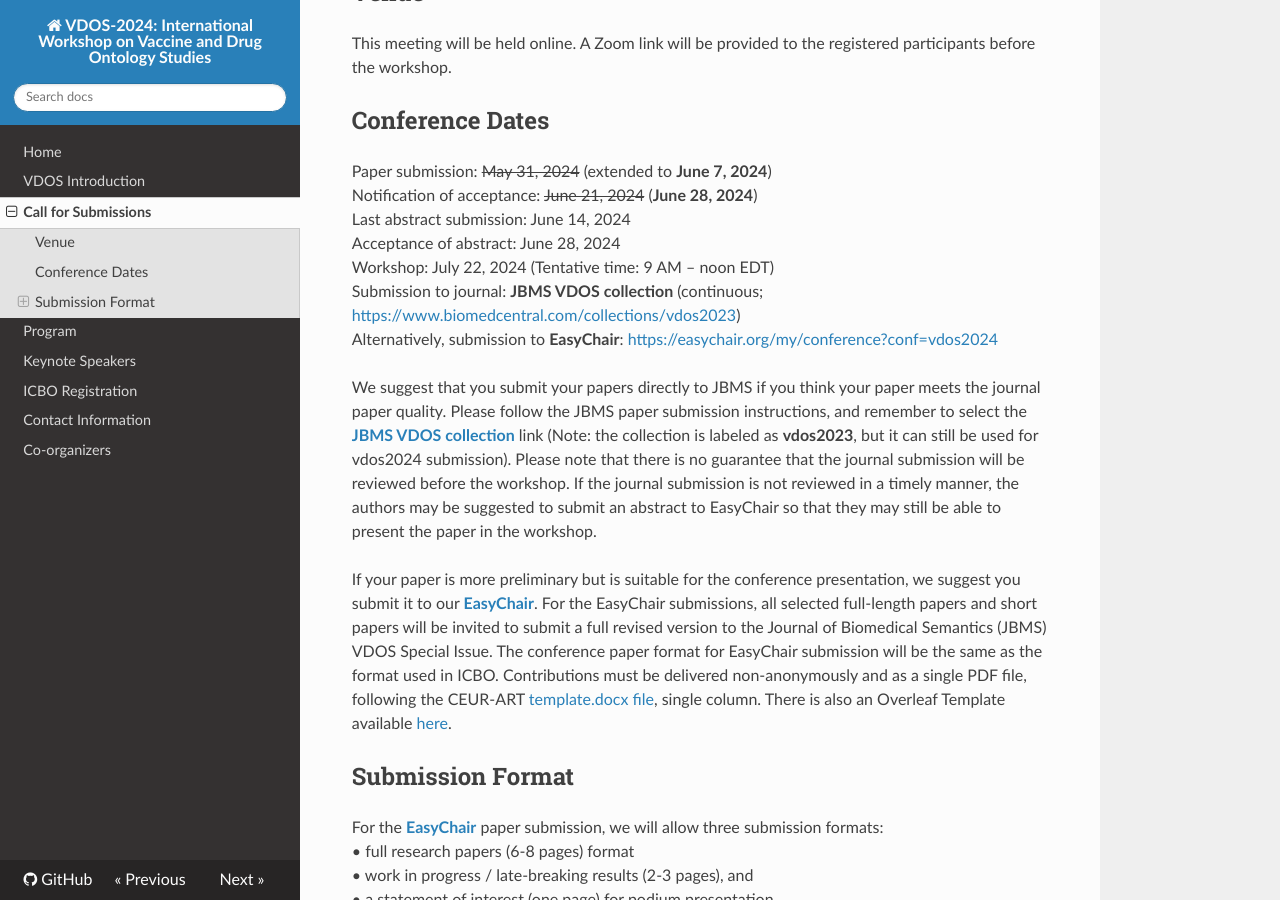
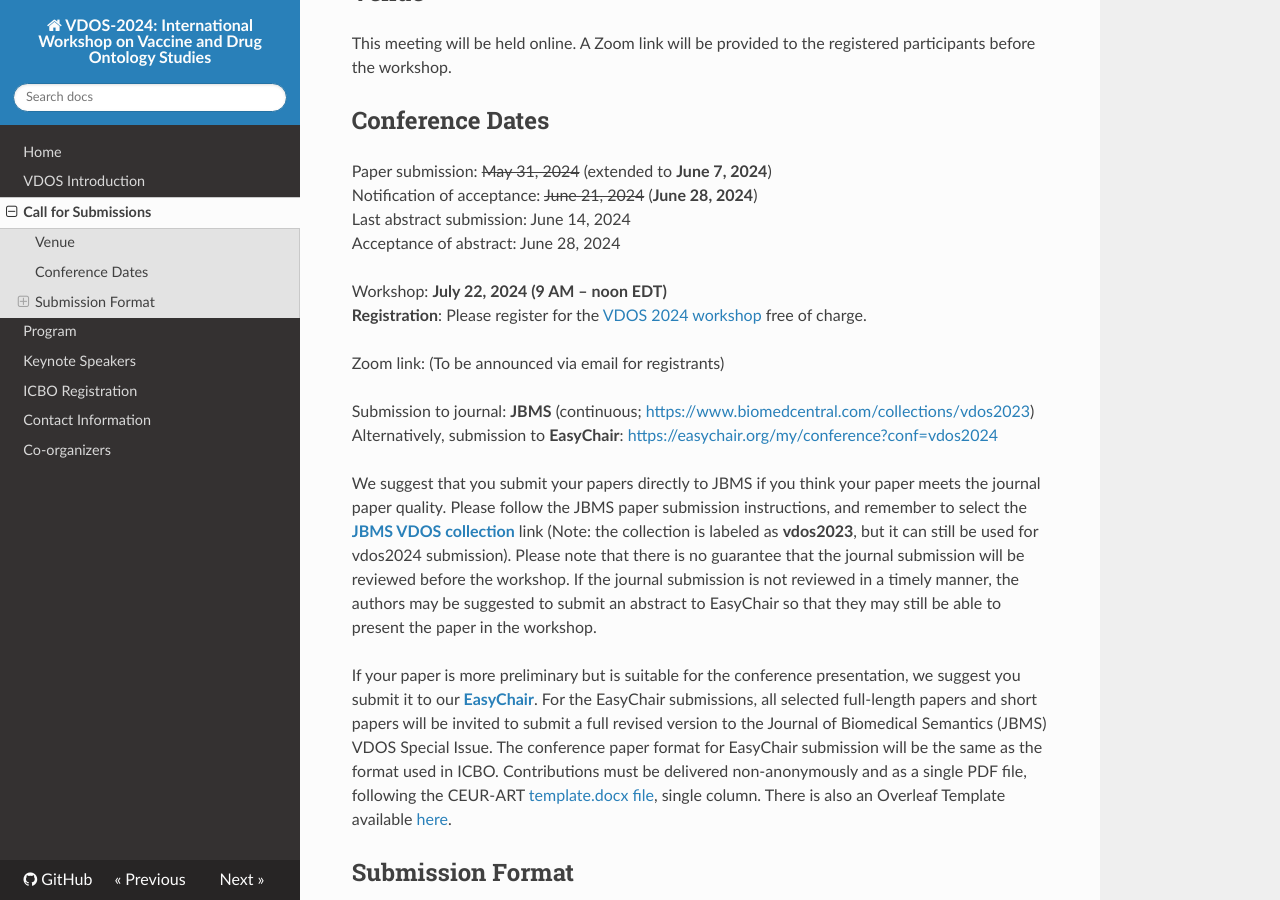
Before and after one commit to vdos-workshop/vdos2024, an MkDocs documentation site: the page built from docs/call-for-submissions.md, in a window 1280 px wide and 900 px high, scrolled down 592 px. Built offline with MkDocs 1.6.1, drawn with Linux system fonts in a browser that asks for light colours; nearby versions of some CDN libraries.

Commit message:
Update call-for-submissions.md

```diff
--- a/docs/call-for-submissions.md
+++ b/docs/call-for-submissions.md
@@ -11,8 +11,12 @@
 Notification of acceptance: <del>June 21, 2024</del> (**June 28, 2024**)<BR>
 Last abstract submission: June 14, 2024<BR>
 Acceptance of abstract: June 28, 2024<BR>
-Workshop: July 22, 2024 (Tentative time: 9 AM – noon EDT) <BR>
-Submission to journal: **JBMS VDOS collection** (continuous; [https://www.biomedcentral.com/collections/vdos2023](https://www.biomedcentral.com/collections/vdos2023))<BR>
+<BR>
+Workshop: **July 22, 2024 (9 AM – noon EDT)**<BR>
+**Registration**: Please register for the [VDOS 2024 workshop](https://docs.google.com/forms/d/e/1FAIpQLScHMkduCa1Z6LVWRk62QZ79W4HpRGqoFmTeiQ9fJodoHTuLDQ/viewform) free of charge.<BR>
+
+Zoom link: (To be announced via email for registrants) <BR><BR>
+Submission to journal: **JBMS** (continuous; [https://www.biomedcentral.com/collections/vdos2023](https://www.biomedcentral.com/collections/vdos2023))<BR>
 Alternatively, submission to **EasyChair**: [https://easychair.org/my/conference?conf=vdos2024](https://easychair.org/my/conference?conf=vdos2024)<BR>
 
 We suggest that you submit your papers directly to JBMS if you think your paper meets the journal paper quality. Please follow the JBMS paper submission instructions, and remember to select the **[JBMS VDOS collection](https://www.biomedcentral.com/collections/vdos2023)** link (Note: the collection is labeled as **vdos2023**, but it can still be used for vdos2024 submission). Please note that there is no guarantee that the journal submission will be reviewed before the workshop. If the journal submission is not reviewed in a timely manner, the authors may be suggested to submit an abstract to EasyChair so that they may still be able to present the paper in the workshop.
```
